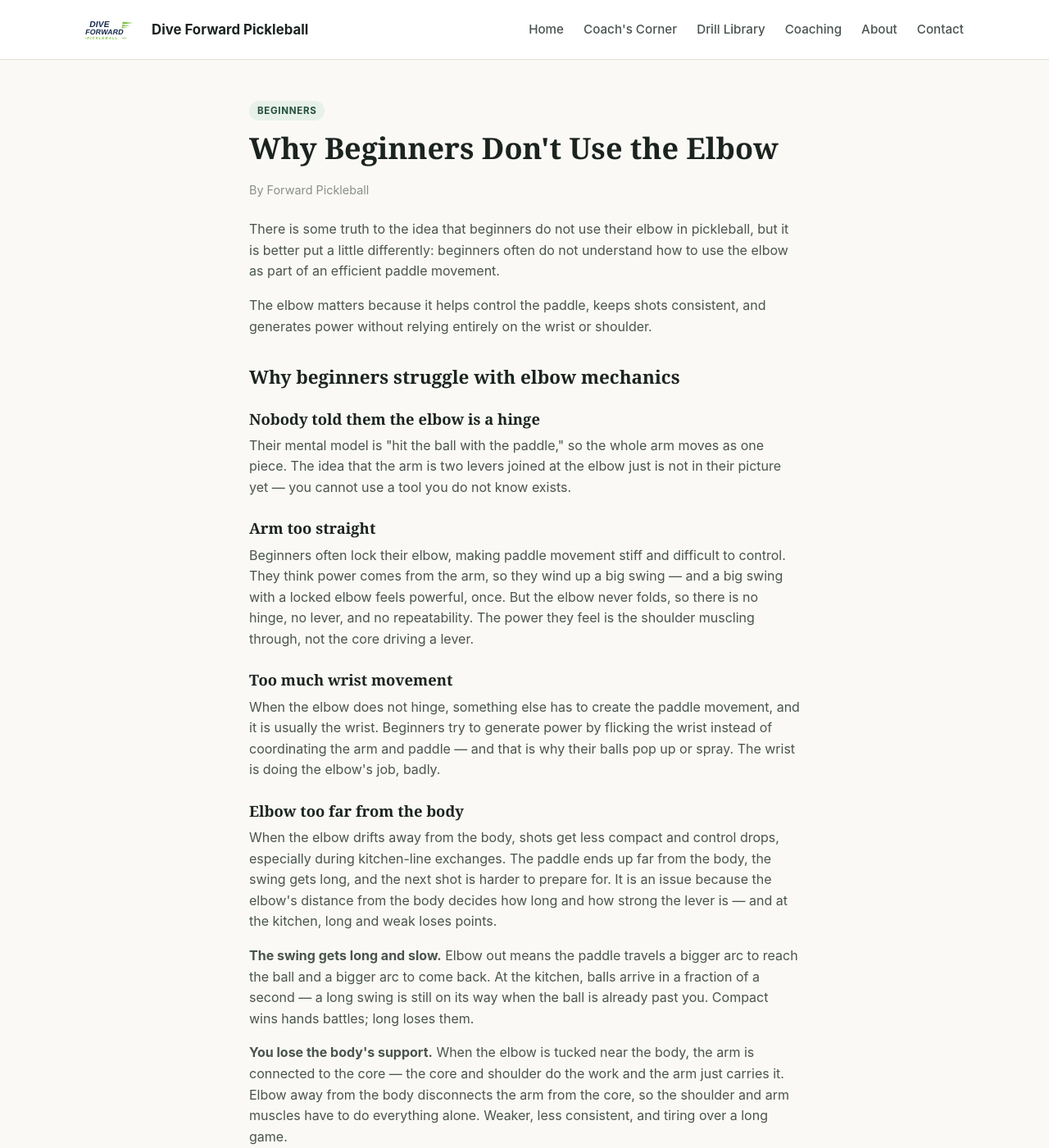
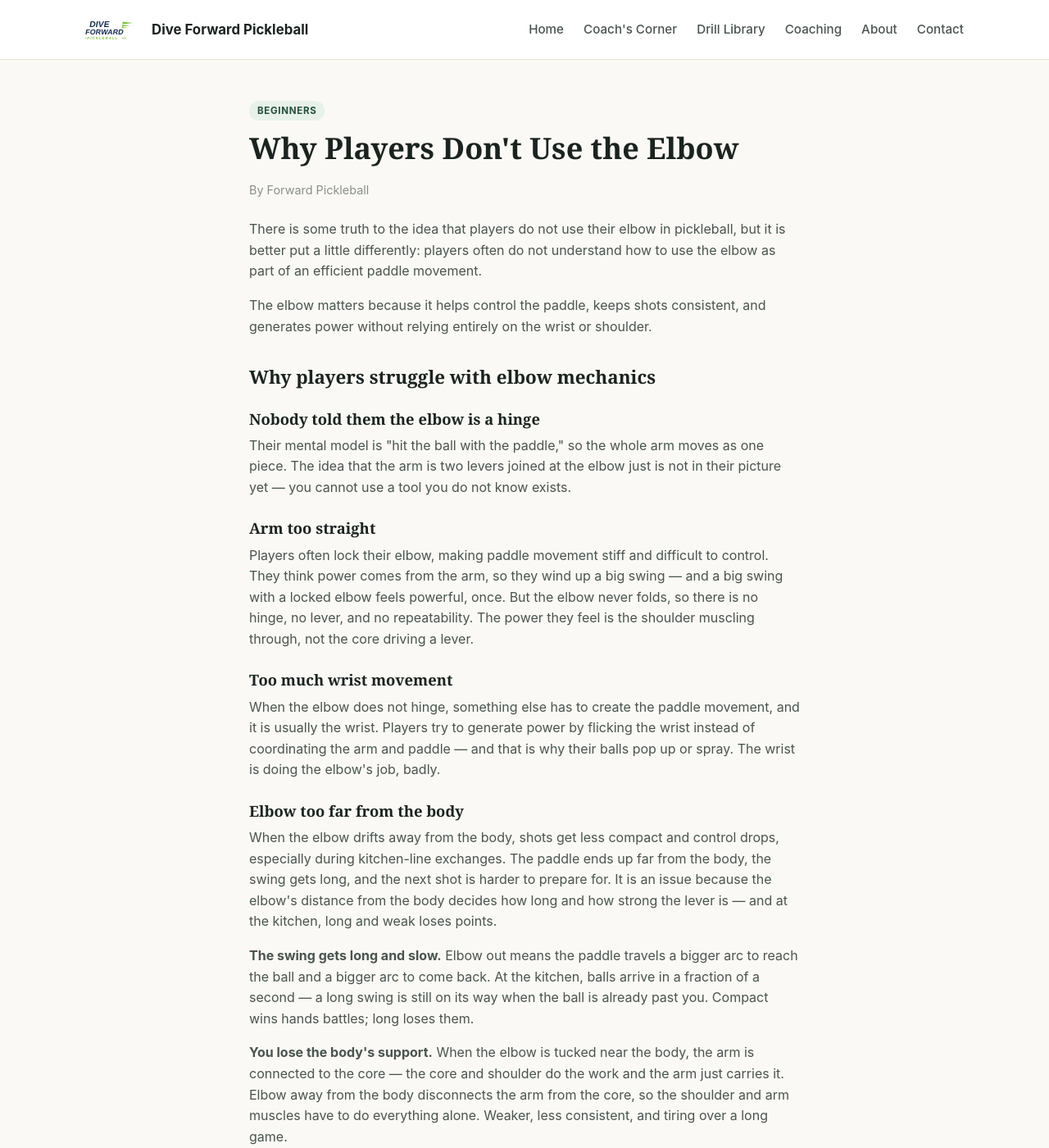
Before and after one commit to forwardpickleballorg-art/forwardpickleballorg-art.github.io, a Jekyll site: the page built from _posts/2026-11-15-why-beginners-dont-use-the-elbow.html, in a window 1280 px wide and 1400 px high. Shown: the whole window at 82% size. Built offline with Jekyll 4.4.1, drawn with Linux system fonts in a browser that asks for light colours; some of the changed text lies outside the part shown.

Commit message:
Why Players Don't Use the Elbow: beginner to player wording

```diff
--- a/_posts/2026-11-15-why-beginners-dont-use-the-elbow.html
+++ b/_posts/2026-11-15-why-beginners-dont-use-the-elbow.html
@@ -1,24 +1,24 @@
 ---
-title: "Why Beginners Don't Use the Elbow"
+title: "Why Players Don't Use the Elbow"
 category: "Beginners"
 author: "Forward Pickleball"
 redirect_from:
   - /blog/2026/11/15/why-beginners-dont-use-the-elbow/
 ---
 
-<p>There is some truth to the idea that beginners do not use their elbow in pickleball, but it is better put a little differently: beginners often do not understand how to use the elbow as part of an efficient paddle movement.</p>
+<p>There is some truth to the idea that players do not use their elbow in pickleball, but it is better put a little differently: players often do not understand how to use the elbow as part of an efficient paddle movement.</p>
 <p>The elbow matters because it helps control the paddle, keeps shots consistent, and generates power without relying entirely on the wrist or shoulder.</p>
 
-<h2>Why beginners struggle with elbow mechanics</h2>
+<h2>Why players struggle with elbow mechanics</h2>
 
 <h3>Nobody told them the elbow is a hinge</h3>
 <p>Their mental model is "hit the ball with the paddle," so the whole arm moves as one piece. The idea that the arm is two levers joined at the elbow just is not in their picture yet &mdash; you cannot use a tool you do not know exists.</p>
 
 <h3>Arm too straight</h3>
-<p>Beginners often lock their elbow, making paddle movement stiff and difficult to control. They think power comes from the arm, so they wind up a big swing &mdash; and a big swing with a locked elbow feels powerful, once. But the elbow never folds, so there is no hinge, no lever, and no repeatability. The power they feel is the shoulder muscling through, not the core driving a lever.</p>
+<p>Players often lock their elbow, making paddle movement stiff and difficult to control. They think power comes from the arm, so they wind up a big swing &mdash; and a big swing with a locked elbow feels powerful, once. But the elbow never folds, so there is no hinge, no lever, and no repeatability. The power they feel is the shoulder muscling through, not the core driving a lever.</p>
 
 <h3>Too much wrist movement</h3>
-<p>When the elbow does not hinge, something else has to create the paddle movement, and it is usually the wrist. Beginners try to generate power by flicking the wrist instead of coordinating the arm and paddle &mdash; and that is why their balls pop up or spray. The wrist is doing the elbow's job, badly.</p>
+<p>When the elbow does not hinge, something else has to create the paddle movement, and it is usually the wrist. Players try to generate power by flicking the wrist instead of coordinating the arm and paddle &mdash; and that is why their balls pop up or spray. The wrist is doing the elbow's job, badly.</p>
 
 <h3>Elbow too far from the body</h3>
 <p>When the elbow drifts away from the body, shots get less compact and control drops, especially during kitchen-line exchanges. The paddle ends up far from the body, the swing gets long, and the next shot is harder to prepare for. It is an issue because the elbow's distance from the body decides how long and how strong the lever is &mdash; and at the kitchen, long and weak loses points.</p>
@@ -30,16 +30,16 @@ redirect_from:
 <p><strong>The shoulder pays for it.</strong> With the elbow extended away from the body, the shoulder carries the whole load of the arm and paddle. That is a small joint doing a big job, and it is how shoulders get sore and elbows get strained.</p>
 
 <h3>They are late, so they brace</h3>
-<p>Beginners read the ball late. When the ball is already on them, the body stiffens and the elbow locks &mdash; it is a bracing reflex, not a swing. The hinge only works when there is time to set it: elbow in front, slightly bent, before the swing starts. Late means reaching, and reaching means a straight arm.</p>
+<p>Players read the ball late. When the ball is already on them, the body stiffens and the elbow locks &mdash; it is a bracing reflex, not a swing. The hinge only works when there is time to set it: elbow in front, slightly bent, before the swing starts. Late means reaching, and reaching means a straight arm.</p>
 
 <h3>Grip too tight</h3>
 <p>A death grip locks the wrist and elbow together, so the whole arm becomes one rigid stick. A hinge cannot hinge when everything around it is clenched.</p>
 
 <h3>No shoulder turn, so nothing to hinge against</h3>
-<p>The elbow hinge works because the shoulder turn and core rotation drive it. Beginners often stand square and swing the arm alone, so the elbow never gets loaded in the first place &mdash; there is no turn for it to unload from.</p>
+<p>The elbow hinge works because the shoulder turn and core rotation drive it. Players often stand square and swing the arm alone, so the elbow never gets loaded in the first place &mdash; there is no turn for it to unload from.</p>
 
 <h3>They cannot feel it yet</h3>
-<p>The hinge is a small, subtle movement, and beginners are watching the ball, not their body. They do not have the feel for what a loaded elbow versus a locked elbow even is, and they do not maintain a comfortable elbow bend from shot to shot, which makes it harder to prepare for the next one.</p>
+<p>The hinge is a small, subtle movement, and players are watching the ball, not their body. They do not have the feel for what a loaded elbow versus a locked elbow even is, and they do not maintain a comfortable elbow bend from shot to shot, which makes it harder to prepare for the next one.</p>
 
 <h2>Elbow position by situation</h2>
 <p>The elbow does not sit the same way for every shot. Here is the principle for each situation:</p>
```
